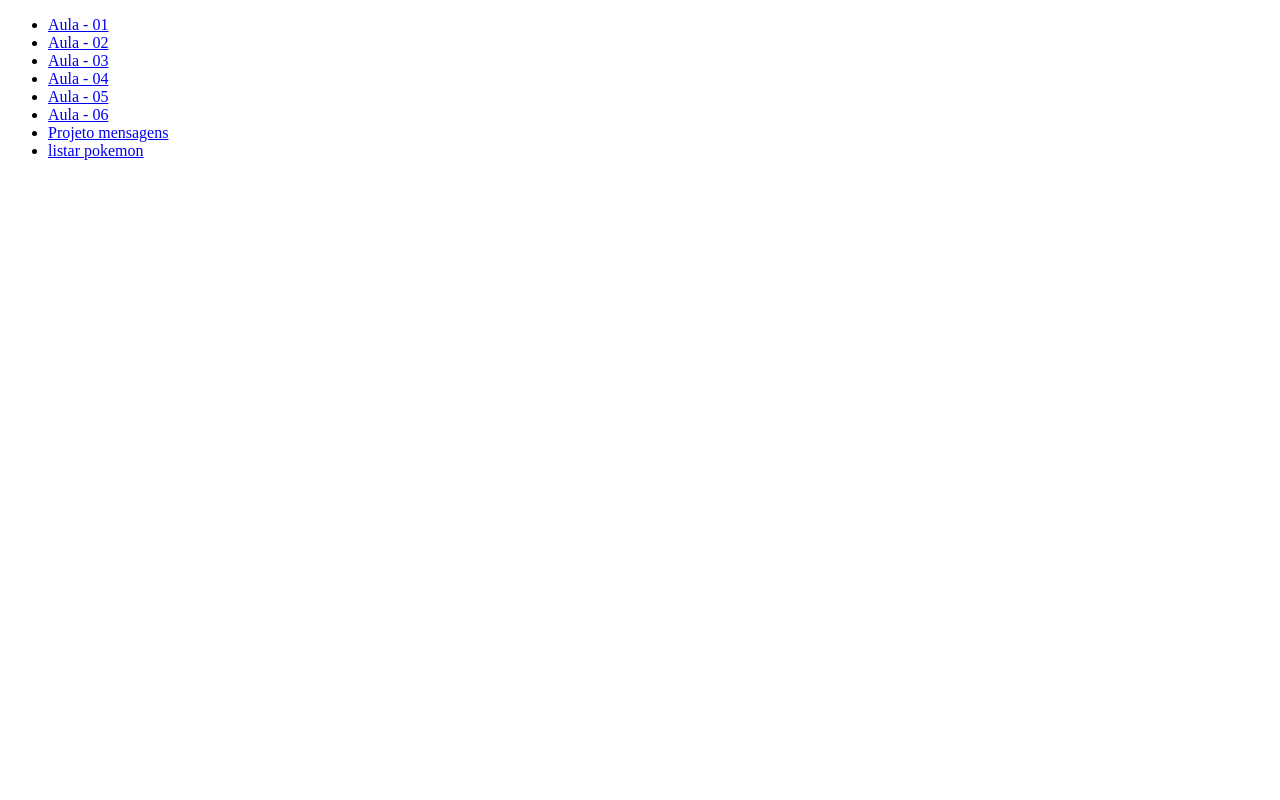
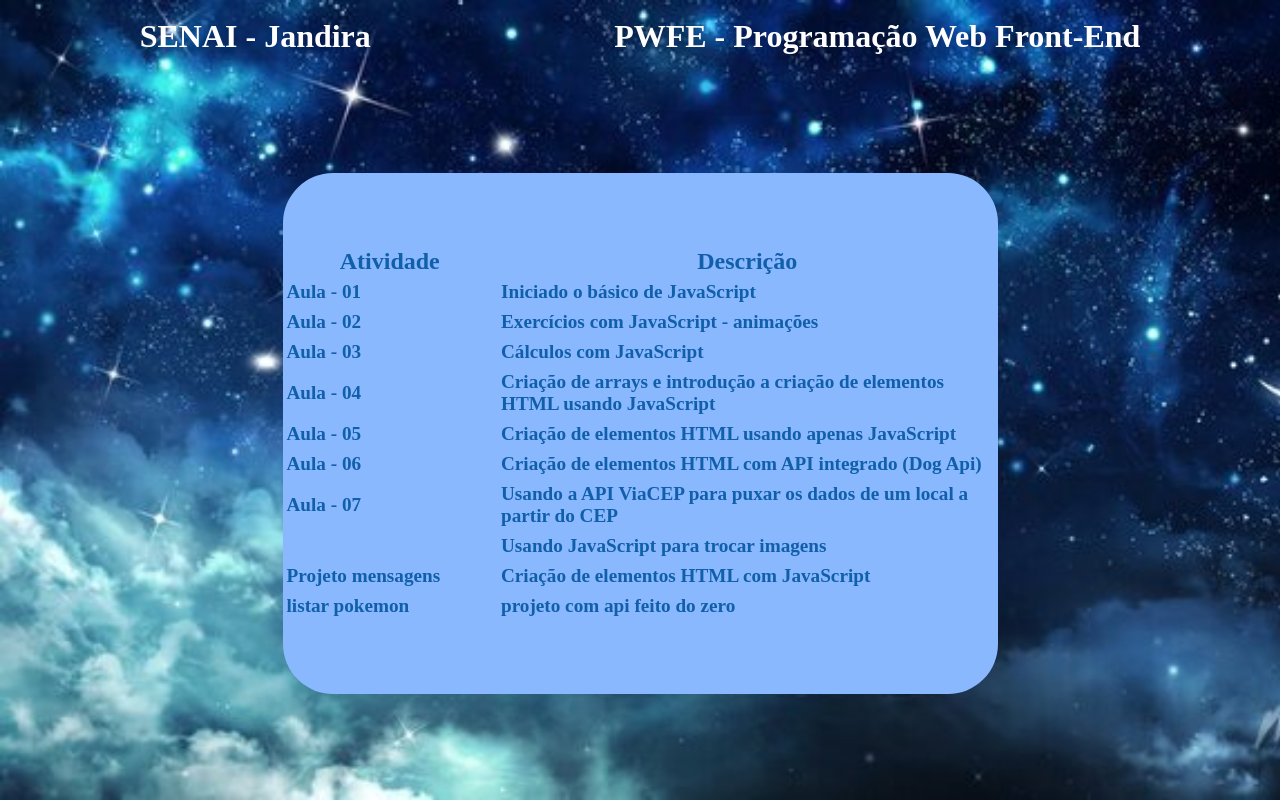
Before and after one commit to jeca16/PWFE-projetos, a plain HTML site: page index.html in a window 1280 px wide. Drawn offline with Linux system fonts and the light colour scheme; a web font is replaced by a local one.

Commit message:
adicionar mudanças

```diff
--- a/index.html
+++ b/index.html
@@ -3,41 +3,122 @@
 <head>
     <meta charset="UTF-8">
     <meta name="viewport" content="width=device-width, initial-scale=1.0">
+    <link rel="preconnect" href="https://fonts.googleapis.com">
+    <link rel="preconnect" href="https://fonts.gstatic.com" crossorigin>
+    <link href="https://fonts.googleapis.com/css2?family=Playfair+Display:ital,wght@1,500&display=swap" rel="stylesheet">
+    <link rel="stylesheet" href="style.css">
     <title>Aulas - JS</title>
 </head>
 <body>
-    <ul>
-        <li>
+    <header>
+        <h1>SENAI - Jandira</h1>
+        <h1>PWFE - Programação Web Front-End</h1>
+    </header>
+
+    <main>
+        <div class="tabela">
+            <table>
+                <thead>
+                    <tr>
+                        <th>
+                            Atividade
+                        </th>
+                        <th>
+                            Descrição
+                        </th>
+                    </tr>
+                </thead>
+                <tbody>
+                    <tr>
+                        <td>
                             <a href="./aula 1 - trocar titulo/index.html" target="_blank">Aula - 01</a>
-        </li>
+                        </td>
+                        <td>Iniciado o básico de JavaScript</td>
+                    </tr>
 
-        <li>
+                    <tr>
+                        <td>
                             <a href="./aula 2 - formas/index.html" target="_blank">Aula - 02</a>
-        </li>
+                        </td>
+                        <td>
+                            Exercícios com JavaScript - animações
+                        </td>
+                    </tr>
 
-        <li>
+                    <tr>
+                        <td>
                             <a href="./aula 3 - exercícios do livro/index.html" target="_blank">Aula - 03</a>
-        </li>
+                        </td>
+                        <td>
+                            Cálculos com JavaScript
+                        </td>
+                    </tr>
 
-        <li>
+                    <tr>
+                        <td>
                             <a href="./aula 4 - arrays/index.html" target="_blank">Aula - 04</a>
-        </li>
+                        </td>
+                        <td>
+                            Criação de arrays e introdução a criação de elementos HTML usando JavaScript
+                        </td>
+                    </tr>
 
-        <li>
+                    <tr>
+                        <td>
                             <a href="./aula 5 - cards/index.html" target="_blank">Aula - 05</a>
-        </li>
+                        </td>
+                        <td>
+                            Criação de elementos HTML usando apenas JavaScript
+                        </td>
+                    </tr>
 
-        <li>
+                    <tr>
+                        <td>
                             <a href="./aula 6 - galeria de cachorros/index.html" target="_blank">Aula - 06</a>
-        </li>
+                        </td>
+                        <td>
+                            Criação de elementos HTML com API integrado (Dog Api)
+                        </td>
+                    </tr>
 
-        <li>
+                    <tr>
+                        <td>
+                            <a href="./aula 7 - buscar pelo cep/index.html" target="_blank">Aula - 07</a>
+                        </td>
+                        <td>
+                            Usando a API ViaCEP para puxar os dados de um local a partir do CEP
+                        </td>
+                    </tr>
+
+                    <tr>
+                        <td>
+
+                        </td>
+                        <td>
+                            Usando JavaScript para trocar imagens
+                        </td>
+                    </tr>
+
+                    <tr>
+                        <td>
                             <a href="./projeto mensagens/index.html" target="_blank">Projeto mensagens</a>
-        </li>
+                        </td>
+                        <td>
+                            Criação de elementos HTML com JavaScript
+                        </td>
+                    </tr>
 
-        <li>
+                    <tr>
+                        <td>
                             <a href="./listar pokemon - projeto API/index.html" target="_blank"> listar pokemon</a>
-        </li>
-    </ul>
+                        </td>
+                        <td>
+                            projeto com api feito do zero
+                        </td>
+                    </tr>
+                </tbody>
+            </table>
+        </div>
+    </main>
 </body>
 </html>
--- /dev/null
+++ b/style.css
@@ -0,0 +1,76 @@
+*{
+    padding: 0;
+    margin: 0;
+    box-sizing: border-box;
+}
+
+body{
+    background-image:url(./img/fundo-bonito.jpg);
+    background-repeat: no-repeat;
+    background-size: cover;
+    height: 100vh;
+}
+
+header{
+    padding: 18px;
+    display: flex;
+    align-items: center;
+    justify-content: space-around;
+
+}
+
+main{
+    height: 90%;
+    width: 100%;
+    display: flex;
+    align-items: center;
+    justify-content: center;
+
+}
+
+.tabela{
+    background: #89B8FF;
+    border-radius: 50px;
+    width: 715px;
+    height: 521px;
+    display: flex;
+    align-items: center;
+    justify-content: space-between;
+}
+table{
+    table-layout: fixed;
+    width: 100%;
+    border-collapse: collapse;
+    font-weight: bolder;
+}
+
+a, table{
+    text-decoration: none;
+    color: rgb(16, 95, 168);
+}
+
+a:hover{
+    text-decoration: underline rgb(12, 12, 59);
+}
+
+
+
+tr, td{
+    padding: 4px;
+    font-size: 1.2rem;
+}
+
+thead th{
+    padding: 2px;
+    font-size: 1.5rem;
+    gap: 20px;
+}
+
+thead th:nth-child(1){
+    width: 30%;
+}
+
+h1{
+    font-family: 'Playfair Display', serif;
+    color: #fff;
+}
```
Also changed, not shown: listar pokemon - projeto API/index.html (+25 -9 lines), listar pokemon - projeto API/style.css (+69 -35 lines), img/fundo-bonito.jpg (added), listar pokemon - projeto API/img/pokemon-gen2.png (added), listar pokemon - projeto API/img/pokemon-gen3.png (added), listar pokemon - projeto API/img/pokemon-gen4.png (added), listar pokemon - projeto API/img/pokemon-gen5.png (added), listar pokemon - projeto API/img/pokemon-gen6.png (added), listar pokemon - projeto API/img/pokemon-gen7.png (added), listar pokemon - projeto API/img/pokemon-gen8.png (added), listar pokemon - projeto API/img/pokemon-gen9.png (added). Lines whose indentation alone changed are shown as unchanged.
